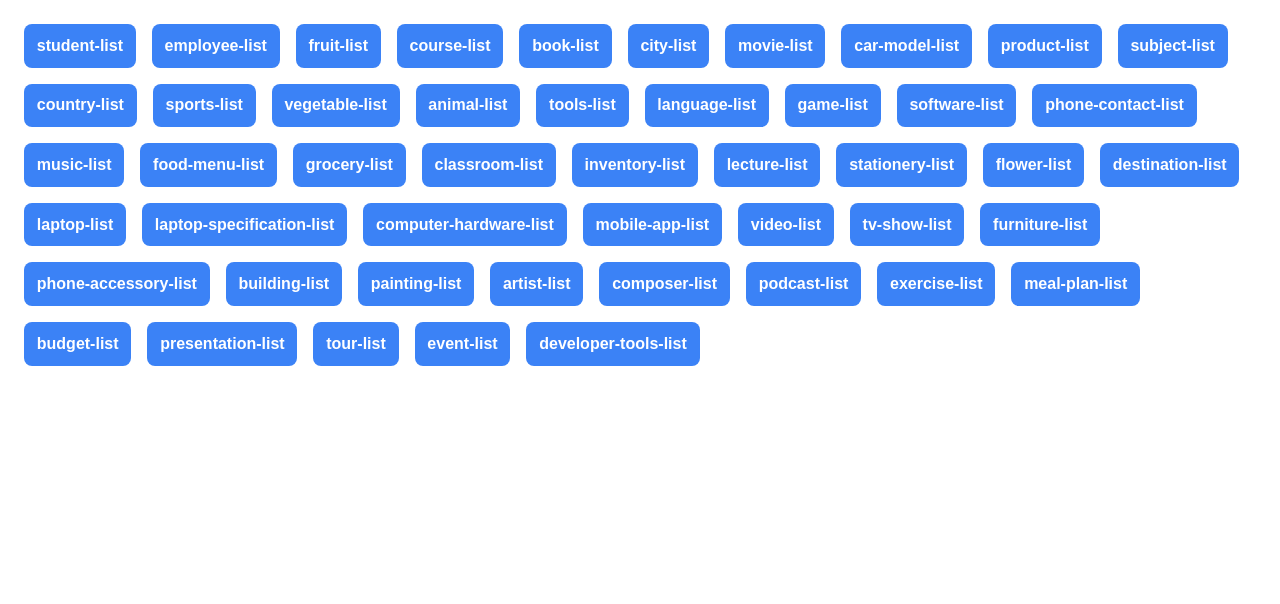
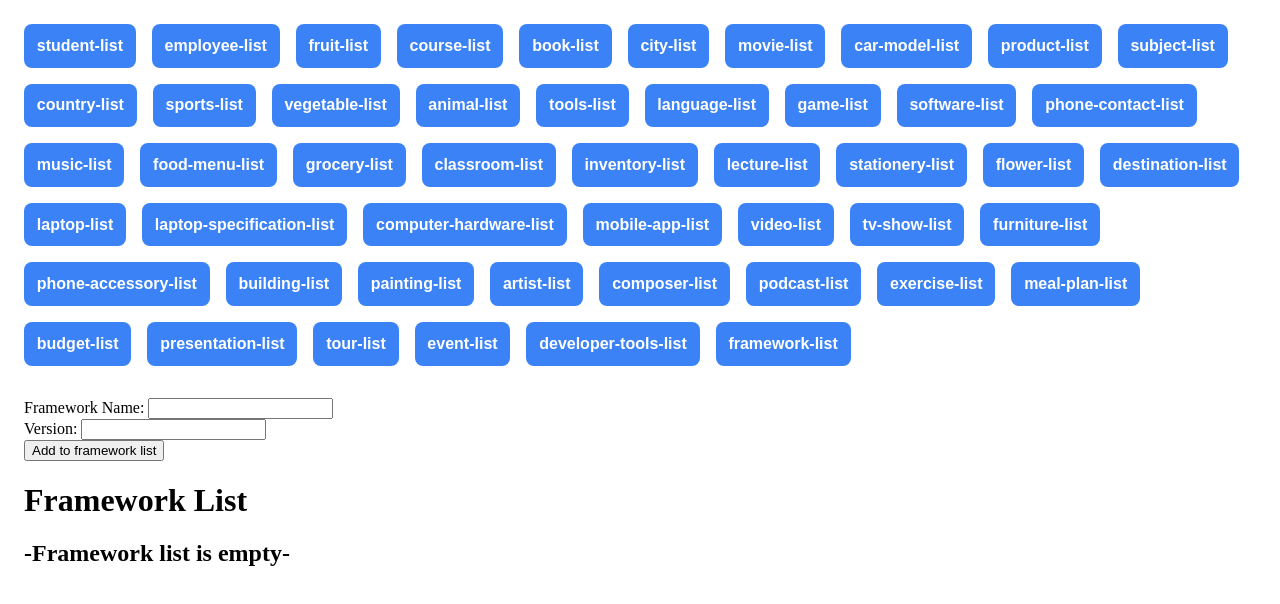
Before and after one commit to devken4u/angular-50-ds-services, an Angular app: page /framework-list in a window 1280 px wide. Before the commit this address led to /. Shown: the top 604 px of the page. Built offline with nearby package versions, Linux system fonts and the light colour scheme.

Commit message:
feat(framework list): Added framework list component

```diff
--- a/src/app/app.module.ts
+++ b/src/app/app.module.ts
@@ -52,6 +52,7 @@ import { PresentationListComponent } from './presentation-list/presentation-list
 import { TourListComponent } from './tour-list/tour-list.component';
 import { EventListComponent } from './event-list/event-list.component';
 import { DeveloperToolsListComponent } from './developer-tools-list/developer-tools-list.component';
+import { FrameworkListComponent } from './framework-list/framework-list.component';
 
 @NgModule({
   declarations: [
@@ -103,7 +104,8 @@ import { DeveloperToolsListComponent } from './developer-tools-list/developer-to
     PresentationListComponent,
     TourListComponent,
     EventListComponent,
-    DeveloperToolsListComponent
+    DeveloperToolsListComponent,
+    FrameworkListComponent
   ],
   imports: [
     RouterOutlet,
--- a/src/app/app.routes.ts
+++ b/src/app/app.routes.ts
@@ -47,6 +47,7 @@ import { PresentationListComponent } from './presentation-list/presentation-list
 import { TourListComponent } from './tour-list/tour-list.component';
 import { EventListComponent } from './event-list/event-list.component';
 import { DeveloperToolsListComponent } from './developer-tools-list/developer-tools-list.component';
+import { FrameworkListComponent } from './framework-list/framework-list.component';
 
 export const routes: Routes = [
   { path: '', redirectTo: 'student-list', pathMatch: 'full' },
@@ -101,4 +102,5 @@ export const routes: Routes = [
   { path: 'tour-list', component: TourListComponent },
   { path: 'event-list', component: EventListComponent },
   { path: 'developer-tools-list', component: DeveloperToolsListComponent },
+  { path: 'framework-list', component: FrameworkListComponent },
 ];
--- /dev/null
+++ b/src/app/framework-list/framework-list.component.html
@@ -0,0 +1,26 @@
+<main>
+  <div>
+    <label for="name">Framework Name: </label>
+    <input type="text" id="name" [(ngModel)]="name" />
+    <br />
+    <label for="version">Version: </label>
+    <input type="text" id="version" [(ngModel)]="version" />
+    <br />
+    <button (click)="add()">Add to framework list</button>
+  </div>
+  <div>
+    <h1>Framework List</h1>
+    @if( frameworkList.length === 0){
+    <h2>-Framework list is empty-</h2>
+    }@else{
+    <ol>
+      @for( framework of frameworkList; track $index){
+      <li [style.marginBottom]="'20px'">
+        Framework Name: {{ framework.name }} <br />
+        Version: {{ framework.version }}
+      </li>
+      }
+    </ol>
+    }
+  </div>
+</main>
--- /dev/null
+++ b/src/app/framework-list/framework-list.component.ts
@@ -0,0 +1,23 @@
+import { Component } from '@angular/core';
+import { Framework } from '../types';
+
+@Component({
+  selector: 'app-framework-list',
+  templateUrl: './framework-list.component.html',
+  styleUrl: './framework-list.component.css',
+})
+export class FrameworkListComponent {
+  frameworkList: Framework[] = [];
+
+  name: string = '';
+  version: string = '';
+
+  add() {
+    this.frameworkList.push({
+      name: this.name,
+      version: this.version,
+    });
+    this.name = '';
+    this.version = '';
+  }
+}
--- a/src/app/types.ts
+++ b/src/app/types.ts
@@ -219,3 +219,8 @@ export type Event = {
 export type DeveloperTool = {
   name: string;
 };
+
+export type Framework = {
+  name: string;
+  version: string;
+};
```
Also changed, not shown: src/app/framework-list/framework-list.component.css (added), 1 other file (tests, documents, lock files or other folders).
